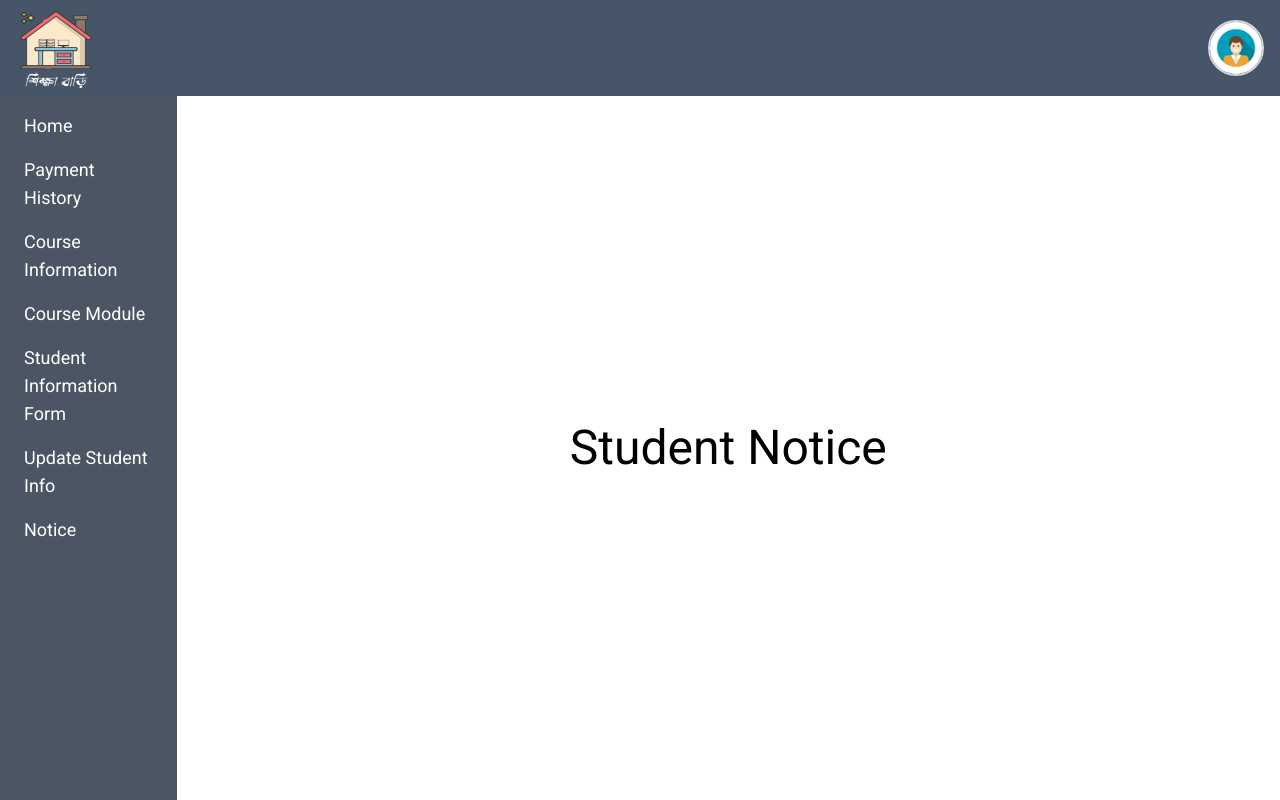
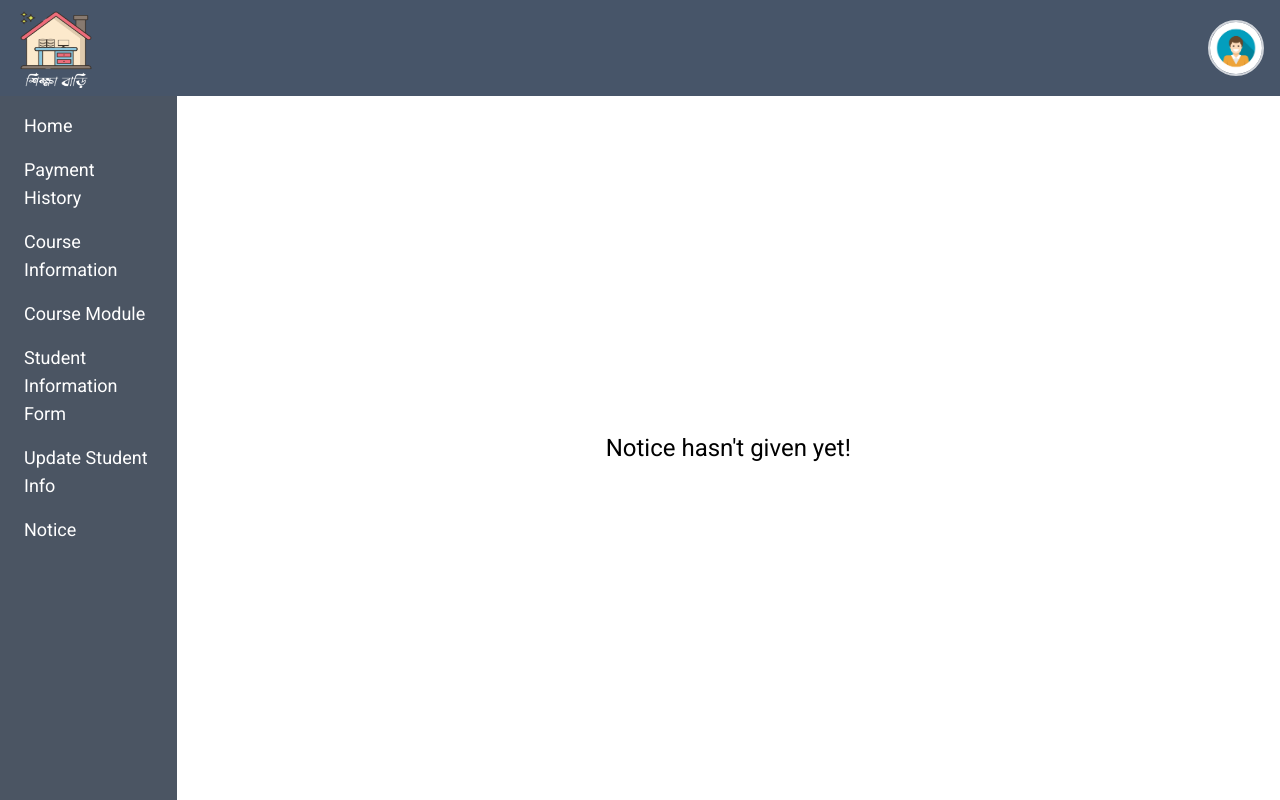
Before and after one commit to rafsun-riad/shikkha_bari, a React (Vite) app in the folder frontend/: page /student-dashboard/notice in a window 1280 px wide. Built offline with nearby package versions, Linux system fonts and the light colour scheme.

Commit message:
added a spinner

```diff
--- /dev/null
+++ b/frontend/src/components/LoadingSpinner.jsx
@@ -0,0 +1,7 @@
+function LoadingSpinner() {
+  return (
+    <div className="border-gray-300 h-20 w-20 animate-spin rounded-full border-8 border-t-blue-600" />
+  );
+}
+
+export default LoadingSpinner;
--- a/frontend/src/components/StudentInfoUpdate.jsx
+++ b/frontend/src/components/StudentInfoUpdate.jsx
@@ -1,7 +1,9 @@
+import LoadingSpinner from './LoadingSpinner';
+
 function StudentInfoUpdate() {
   return (
     <div className="flex items-center justify-center h-full w-full">
-      <h1 className="text-5xl">Student Info Update</h1>
+      <LoadingSpinner />
     </div>
   );
 }
--- a/frontend/src/components/StudentNotice.jsx
+++ b/frontend/src/components/StudentNotice.jsx
@@ -1,7 +1,13 @@
 function StudentNotice() {
+  const notice = '';
+
   return (
     <div className="flex items-center justify-center h-full w-full">
-      <h1 className="text-5xl">Student Notice</h1>
+      {notice ? (
+        <p></p>
+      ) : (
+        <p className="text-2xl text-center">Notice hasn&apos;t given yet!</p>
+      )}
     </div>
   );
 }
```
